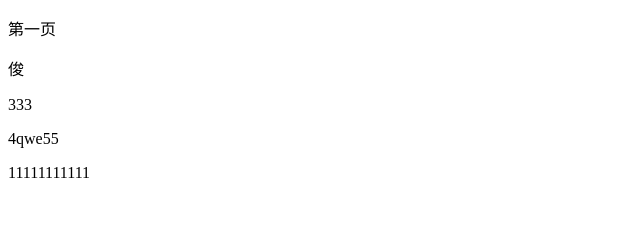
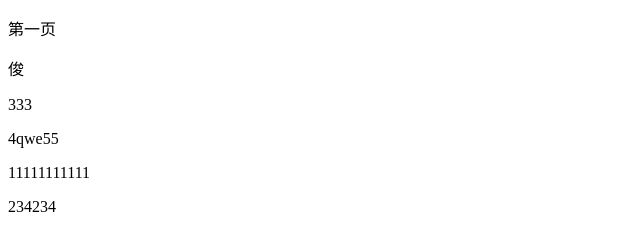
Before and after one commit to fengfeng1hao/test, a plain HTML site: page index.html in a window 1280 px wide. Shown: the full height of the page, 0-640 px from the left. Drawn offline with Linux system fonts and the light colour scheme.

Commit message:
add new line

```diff
--- a/index.html
+++ b/index.html
@@ -1,5 +1,6 @@
 <!DOCTYPE html>
 <html lang="en">
+
 <head>
   <meta charset="UTF-8" />
   <meta name="viewport" content="width=device-width, initial-scale=1.0" />
@@ -13,5 +14,7 @@
   <p>333</p>
   <p>4qwe55</p>
   <p>11111111111</p>
+  <p>234234</p>
 </body>
+
 </html>
```
Lines whose indentation alone changed are shown as unchanged.
